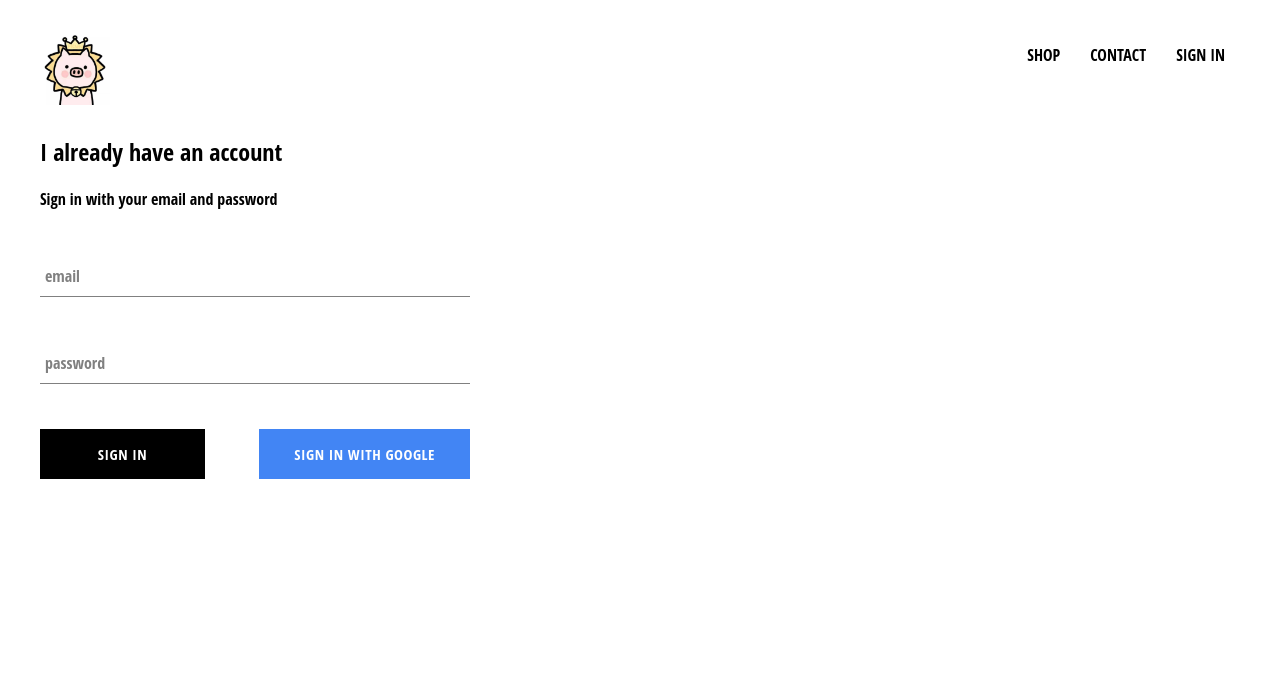
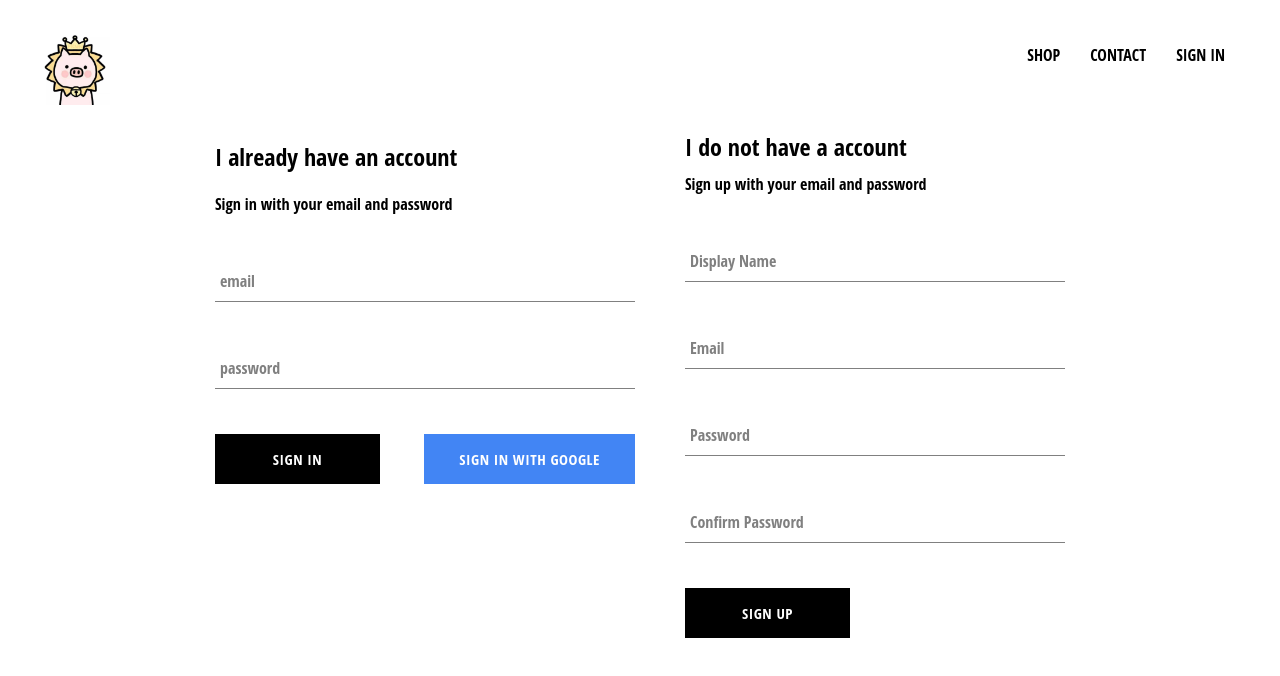
Before and after one commit to yanmeng26/E-commerce, a React (Create React App) app: page /signin in a window 1280 px wide. Shown: the top 676 px of the page. Built offline with nearby package versions, Linux system fonts and the light colour scheme; no server answers.

Commit message:
update sign in & sign up components

```diff
--- a/src/App.js
+++ b/src/App.js
@@ -5,7 +5,7 @@
 import './App.css';
 import Header from './components/header/header.jsx';
 import SignInAndSignUpPage from './pages/sign-in-and-sign-up/sign-in-and-sign-up.jsx';
-import {auth} from './firebase/firebase.utils';
+import {auth,createUserProfileDocument} from './firebase/firebase.utils';
 import {analytics} from 'firebase';
 
 class App extends React.Component {
@@ -20,12 +20,25 @@
 
   unsubscribeFromAuth = null;
 
-  componentDidMount()
-  {
-    this.unsubscribeFromAuth =auth.onAuthStateChanged(user=>{
-      this.setState({currentUser:user})
-    })
+  componentDidMount() {
+    this.unsubscribeFromAuth = auth.onAuthStateChanged(async userAuth => {
+      if (userAuth) {
+        const userRef = await createUserProfileDocument(userAuth);
 
+        userRef.onSnapshot(snapShot => {
+          this.setState({
+            currentUser: {
+              id: snapShot.id,
+              ...snapShot.data()
+            }
+          });
+
+          console.log(this.state);
+        });
+      }
+
+      this.setState({ currentUser: userAuth });
+    });
   }
 
   componentWillUnmount() {
--- a/src/components/sign-in/sign-in.jsx
+++ b/src/components/sign-in/sign-in.jsx
@@ -4,7 +4,7 @@
 import CustomButton from '../custom-button/custom-button.component';
 
 import './sign-in.scss';
-import {signInWithGoogle} from '../../firebase/firebase.utils'
+import {auth,signInWithGoogle} from '../../firebase/firebase.utils'
 
 
 class SignIn extends React.Component {
@@ -17,10 +17,20 @@
     };
   }
 
-  handleSubmit = event => {
+  handleSubmit =async event => {
     event.preventDefault();
+    const {email,password} = this.state;
+    console.log(this.state)
 
-    this.setState({ email: '', password: '' });
+
+    try{
+      await auth.signInWithEmailAndPassword(email,password);
+      this.setState({ email: '', password: '' });
+    }catch(error){
+      console.log(error);
+    }
+
+
   };
 
   handleChange = event => {
--- a/src/components/sign-in/sign-in.scss
+++ b/src/components/sign-in/sign-in.scss
@@ -1,5 +1,5 @@
 .sign-in {
-    width: 430px;
+    width: 420px;
     display: flex;
     flex-direction: column;
 
--- /dev/null
+++ b/src/components/sign-up/sign-up.component.jsx
@@ -0,0 +1,104 @@
+
+import React from 'react';
+
+import FormInput from '../form-input/form-input.jsx';
+import CustomButton from '../custom-button/custom-button.component';
+
+import { auth, createUserProfileDocument } from '../../firebase/firebase.utils';
+
+import './sign-up.styles.scss';
+
+class SignUp extends React.Component {
+  constructor() {
+    super();
+
+    this.state = {
+      displayName: '',
+      email: '',
+      password: '',
+      confirmPassword: ''
+    };
+  }
+
+  handleSubmit = async event => {
+    event.preventDefault();
+
+    const { displayName, email, password, confirmPassword } = this.state;
+
+    if (password !== confirmPassword) {
+      alert("passwords don't match");
+      return;
+    }
+
+    try {
+      const { user } = await auth.createUserWithEmailAndPassword(
+        email,
+        password
+      );
+
+      await createUserProfileDocument(user, { displayName });
+
+      this.setState({
+        displayName: '',
+        email: '',
+        password: '',
+        confirmPassword: ''
+      });
+    } catch (error) {
+      console.error(error);
+    }
+  };
+
+  handleChange = event => {
+    const { name, value } = event.target;
+
+    this.setState({ [name]: value });
+  };
+
+  render() {
+    const { displayName, email, password, confirmPassword } = this.state;
+    return (
+      <div className='sign-up'>
+        <h2 className='title'>I do not have a account</h2>
+        <span>Sign up with your email and password</span>
+        <form className='sign-up-form' onSubmit={this.handleSubmit}>
+          <FormInput
+            type='text'
+            name='displayName'
+            value={displayName}
+            onChange={this.handleChange}
+            label='Display Name'
+            required
+          />
+          <FormInput
+            type='email'
+            name='email'
+            value={email}
+            onChange={this.handleChange}
+            label='Email'
+            required
+          />
+          <FormInput
+            type='password'
+            name='password'
+            value={password}
+            onChange={this.handleChange}
+            label='Password'
+            required
+          />
+          <FormInput
+            type='password'
+            name='confirmPassword'
+            value={confirmPassword}
+            onChange={this.handleChange}
+            label='Confirm Password'
+            required
+          />
+          <CustomButton type='submit'>SIGN UP</CustomButton>
+        </form>
+      </div>
+    );
+  }
+}
+
+export default SignUp;
--- /dev/null
+++ b/src/components/sign-up/sign-up.styles.scss
@@ -0,0 +1,9 @@
+.sign-up {
+    display: flex;
+    flex-direction: column;
+    width: 380px;
+
+    .title {
+      margin: 10px 0;
+    }
+  }
--- a/src/firebase/firebase.utils.js
+++ b/src/firebase/firebase.utils.js
@@ -14,7 +14,37 @@
         appId: "1:1004384520205:web:3506ecea4a09a1cc172d44",
         measurementId: "G-C9CXQXZ2B3"
       };
+
+
       firebase.initializeApp(config);
+
+
+      export const createUserProfileDocument = async (userAuth, additionalData) => {
+        if (!userAuth) return;
+
+        const userRef = firestore.doc(`users/${userAuth.uid}`);
+
+        const snapShot = await userRef.get();
+
+        if (!snapShot.exists) {
+          const { displayName, email } = userAuth;
+          const createdAt = new Date();
+          try {
+            await userRef.set({
+              displayName,
+              email,
+              createdAt,
+              ...additionalData
+            });
+          } catch (error) {
+            console.log('error creating user', error.message);
+          }
+        }
+
+        return userRef;
+      };
+
+
 
       export const auth = firebase.auth();
       export const firestore = firebase.firestore();
--- a/src/pages/sign-in-and-sign-up/sign-in-and-sign-up.jsx
+++ b/src/pages/sign-in-and-sign-up/sign-in-and-sign-up.jsx
@@ -1,12 +1,14 @@
 import React from 'react';
 
 import SignIn from '../../components/sign-in/sign-in';
+import SignUp from '../../components/sign-up/sign-up.component';
 
 import './sign-in-and-sign-up.scss';
 
 const SignInAndSignUpPage = () => (
   <div className='sign-in-and-sign-up'>
     <SignIn />
+    <SignUp />
   </div>
 );
 
--- a/src/pages/sign-in-and-sign-up/sign-in-and-sign-up.scss
+++ b/src/pages/sign-in-and-sign-up/sign-in-and-sign-up.scss
@@ -0,0 +1,6 @@
+.sign-in-and-sign-up {
+    width: 850px;
+    display: flex;
+    justify-content: space-between;
+    margin: 30px auto;
+  }
```
